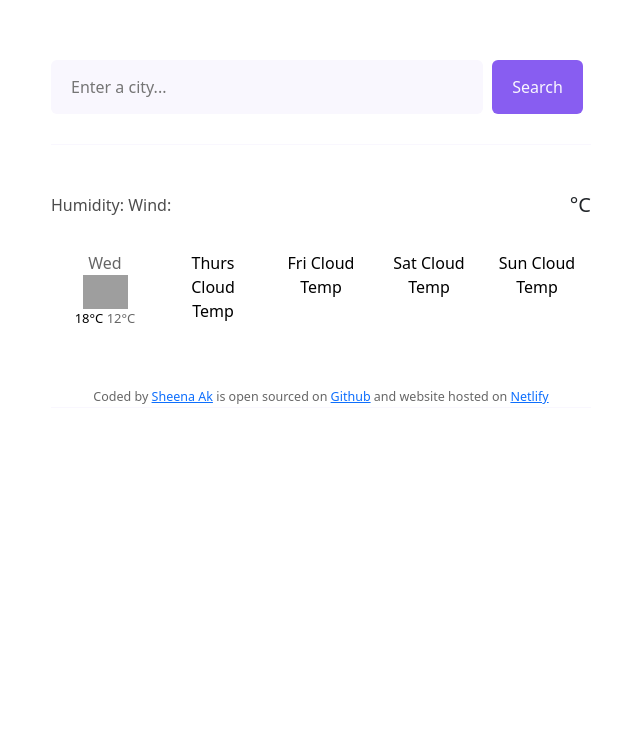
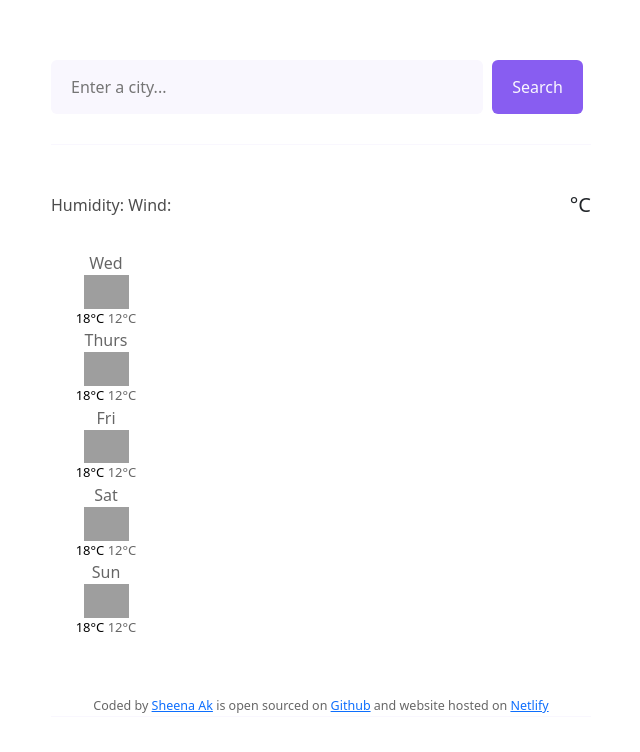
Before and after one commit to Sheen327/myweatherapp, a plain HTML site: page index.html in a window 1280 px wide. Shown: the whole page, without its empty margins (319-959 px from the left). Drawn offline with nearby package versions, Linux system fonts and the light colour scheme; no server answers; grey boxes are pictures that could not be loaded.

Commit message:
Added forecast html from js

```diff
--- a/index.html
+++ b/index.html
@@ -60,28 +60,7 @@
           </div>
         </div>
 
-        <div class="container">
-          <div class="weather-forecast">
-            <div class="row">
-              <div class="col">
-                <div class="weather-forecast-date">Wed</div>
-                <img
-                  src="http://shecodes-assets.s3.amazonaws.com/api/weather/icons/broken-clouds-day.png"
-                  width="45px"
-                />
-
-                <div class="weather-forecast-temperatures">
-                  <span class="weather-forecast-temp-max">18°C</span>
-                  <span class="weather-forecast-temp-min">12°C</span>
-                </div>
-              </div>
-              <div class="col">Thurs Cloud Temp</div>
-              <div class="col">Fri Cloud Temp</div>
-              <div class="col">Sat Cloud Temp</div>
-              <div class="col">Sun Cloud Temp</div>
-            </div>
-          </div>
-        </div>
+        <div class="weather-forecast" id="forecast"></div>
       </main>
       <footer>
         Coded by
--- a/src/index.js
+++ b/src/index.js
@@ -53,7 +53,39 @@ function handleSearchSubmit(event) {
   searchCity(searchInput.value);
 }
 
+function displayForecast() {
+  let days = ["Wed", "Thurs", "Fri", "Sat", "Sun"];
+  let forecastHtml = "";
+
+  days.forEach(function (day) {
+    forecastHtml =
+      forecastHtml +
+      `
+<div class="container">
+   <div class="row-1">
+    <div class="col-2">
+     <div class="weather-forecast-date">${day}</div>
+                <img
+                  src="http://shecodes-assets.s3.amazonaws.com/api/weather/icons/broken-clouds-day.png"
+                  width="45px"
+                />
+
+         <div class="weather-forecast-temperatures">
+          <span class="weather-forecast-temp-max">18°C</span>
+          <span class="weather-forecast-temp-min">12°C</span>
+     </div>
+    </div>
+  </div>
+</div>
+  `;
+  });
+
+  let forecast = document.querySelector("#forecast");
+  forecast.innerHTML = forecastHtml;
+}
+
 let searchFormElement = document.querySelector("#search-form");
 searchFormElement.addEventListener("submit", handleSearchSubmit);
 
 searchCity("Port Louis");
+displayForecast();
```
